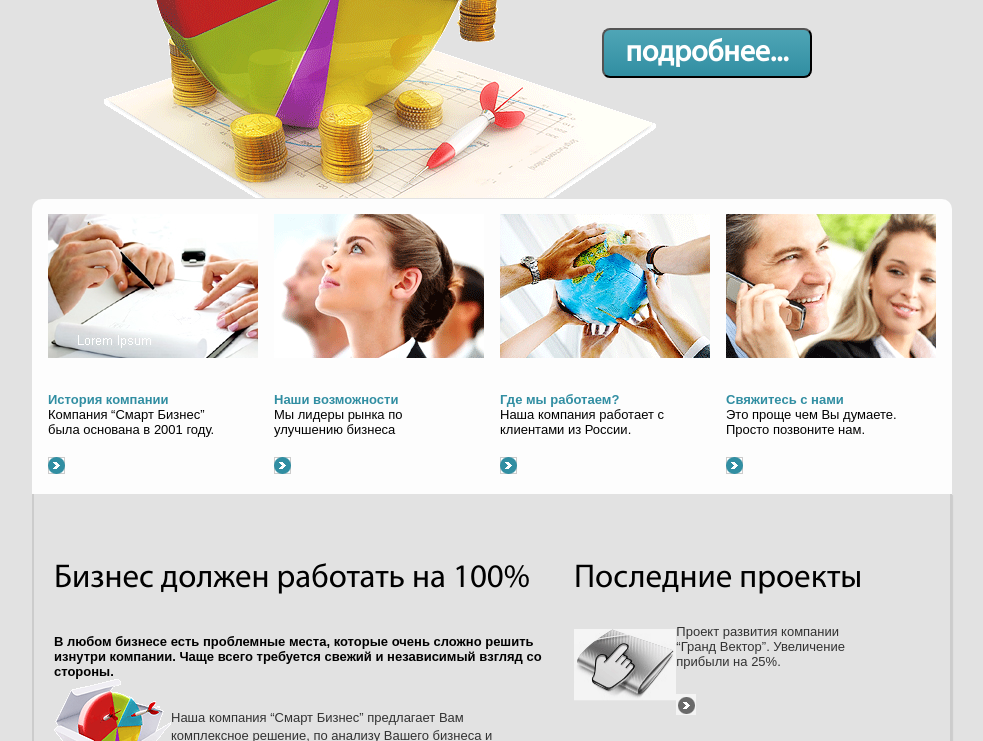
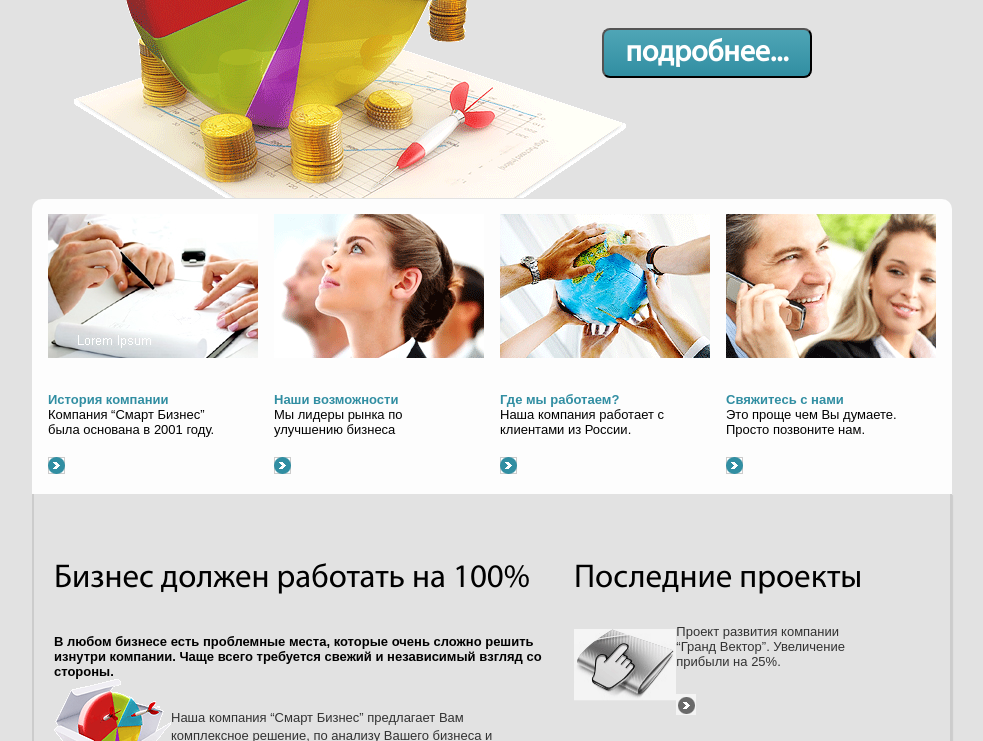
Before and after one commit to xumoyun-fullStack/first, a plain HTML site: page index.html in a window 1280 px wide. Shown: the part 391-1132 px from the top of the page, without its empty margins (148-1131 px from the left). Drawn offline with Linux system fonts and the light colour scheme; files whose address does not match are found by name.

Commit message:
second changed

```diff
--- a/style.css
+++ b/style.css
@@ -8,7 +8,7 @@ body{
     height: 1428px;
     background-image: url('./back/back3.png');
     background-repeat: no-repeat;
-    background-position-x: 250px ;
+    background-position-x: 220px ;
     background-position-y:180px;
     background-color:#e2e2e2;
 }
```
